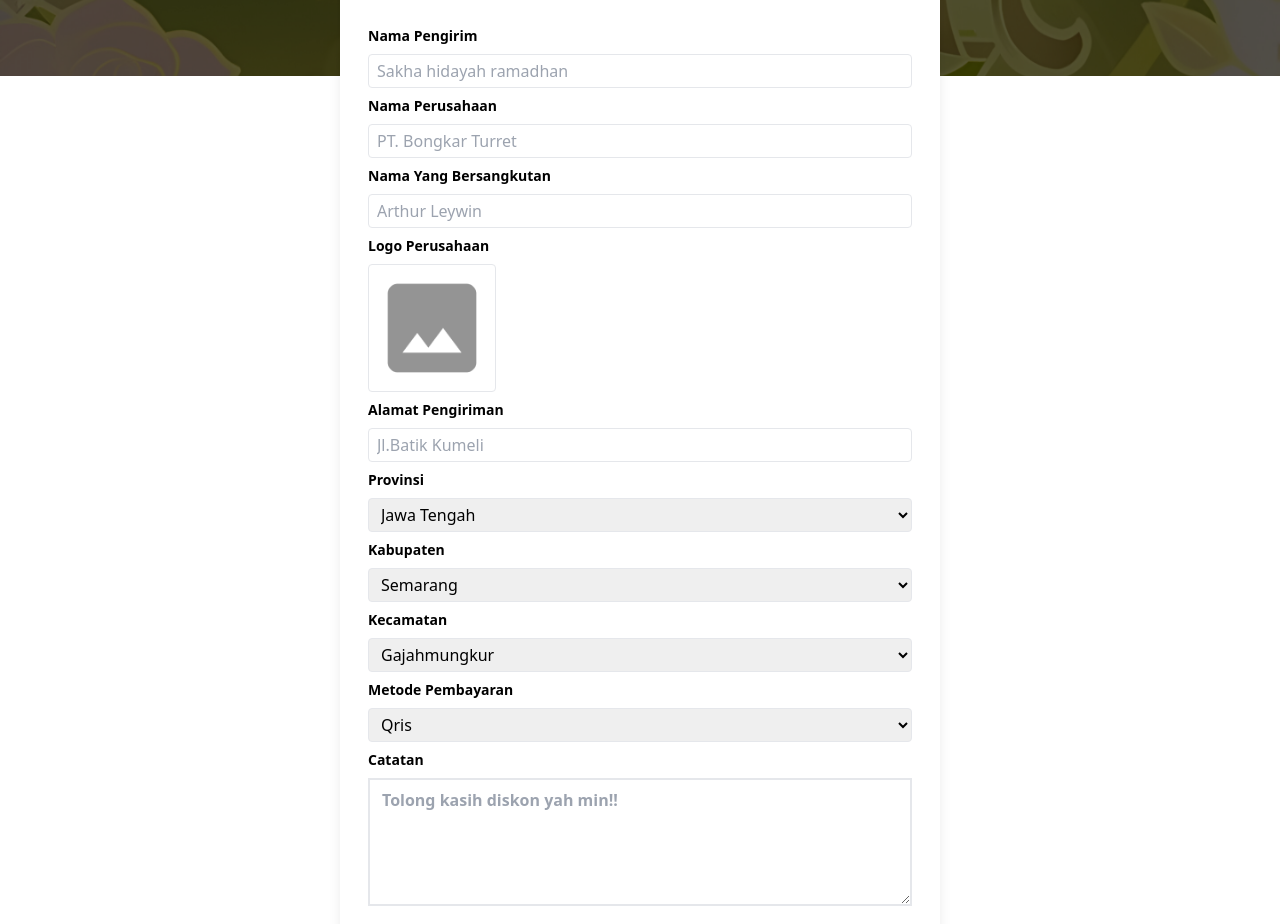
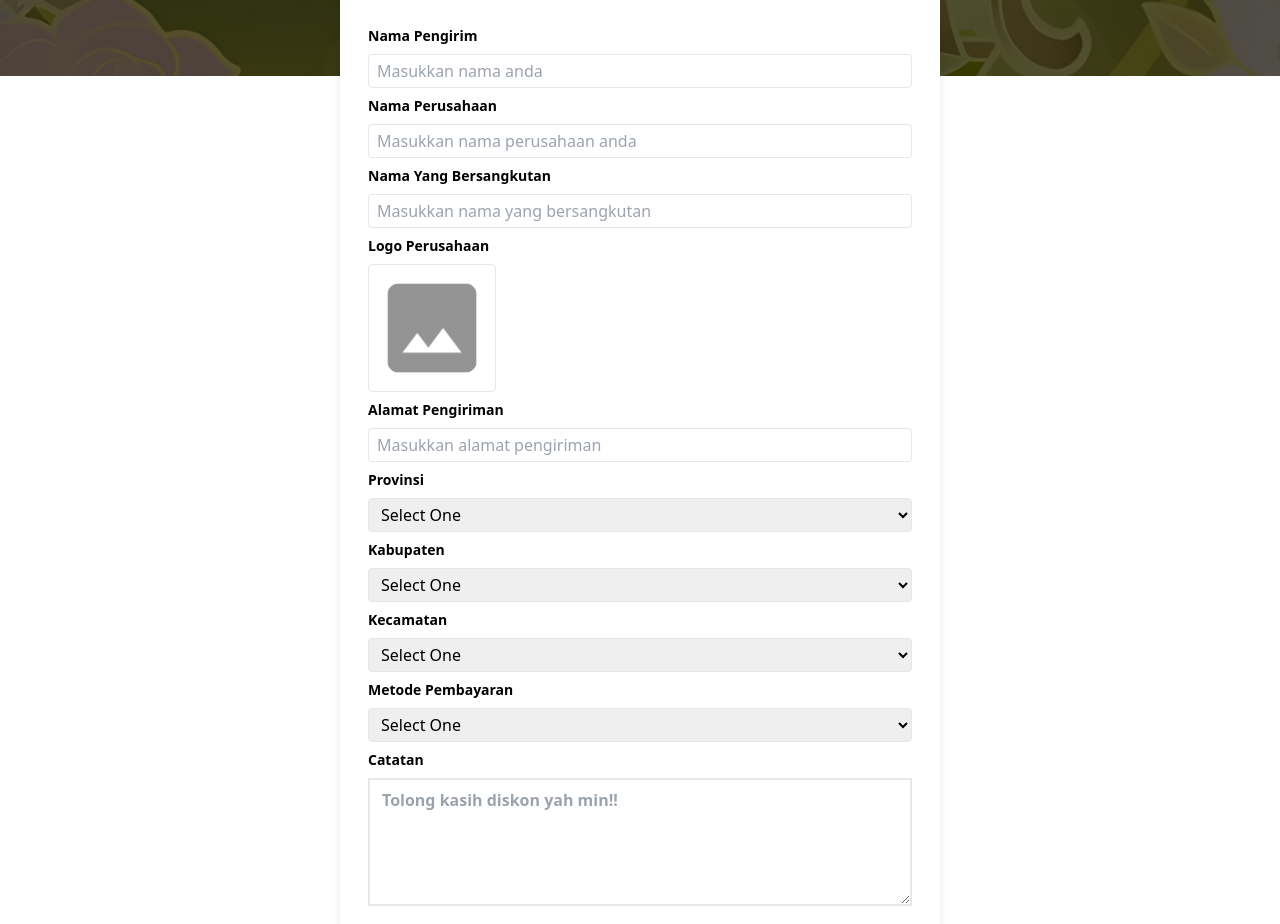
Before and after one commit to sakhahidayah/Atiek-florist-app, a React (Vite) app: page /formulir in a window 1280 px wide. Shown: the part 300-1224 px from the top of the page. Built offline with nearby package versions, Linux system fonts and the light colour scheme.

Commit message:
update placeholder

```diff
--- a/src/components/molecules/FormFormulir.jsx
+++ b/src/components/molecules/FormFormulir.jsx
@@ -8,27 +8,30 @@ const FormFormulir = () => {
         <label htmlFor="" className="font-semibold text-sm">
           Nama Pengirim
         </label>
-        <input className="px-2 py-1 w-full border rounded" type="text" placeholder="Sakha hidayah ramadhan" />
+        <input className="px-2 py-1 w-full border rounded" type="text" placeholder="Masukkan nama anda" />
         <label htmlFor="" className="font-semibold text-sm">
           Nama Perusahaan
         </label>
-        <input className="px-2 py-1 w-full border rounded" type="text" placeholder="PT. Bongkar Turret" />
+        <input className="px-2 py-1 w-full border rounded" type="text" placeholder="Masukkan nama perusahaan anda" />
         <label htmlFor="" className="font-semibold text-sm">
           Nama Yang Bersangkutan
         </label>
-        <input className="px-2 py-1 w-full border rounded" type="text" placeholder="Arthur Leywin" />
+        <input className="px-2 py-1 w-full border rounded" type="text" placeholder="Masukkan nama yang bersangkutan" />
         <label htmlFor="" className="font-semibold text-sm">
           Logo Perusahaan
         </label>
-        <input type="image" src={LogoNotFound} alt="" className="w-32 h-32 p-1 rounded border" />
+        <input type="image" src={LogoNotFound} alt="" className="w-32 h-32 p-1 rounded border" placeholder="Masukkan alamat pengiriman" />
         <label htmlFor="" className="font-semibold text-sm">
           Alamat Pengiriman
         </label>
-        <input className="px-2 py-1 w-full border rounded" type="text" placeholder="Jl.Batik Kumeli" />
+        <input className="px-2 py-1 w-full border rounded" type="text" placeholder="Masukkan alamat pengiriman" />
         <label htmlFor="" className="font-semibold text-sm">
           Provinsi
         </label>
         <select className="px-2 py-1 w-full border rounded" name="" id="">
+          <option value="" className="">
+            Select One
+          </option>
           <option value="">Jawa Tengah</option>
           <option value="">Jawa Barat</option>
           <option value="">Jawa Timur</option>
@@ -37,6 +40,8 @@ const FormFormulir = () => {
           Kabupaten
         </label>
         <select className="px-2 py-1 w-full border rounded" name="" id="">
+          <option value="">Select One</option>
+
           <option value="">Semarang</option>
           <option value="">Surabaya</option>
           <option value="">Bandung</option>
@@ -45,6 +50,8 @@ const FormFormulir = () => {
           Kecamatan
         </label>
         <select className="px-2 py-1 w-full border rounded" name="" id="">
+          <option value="">Select One</option>
+
           <option value="">Gajahmungkur</option>
           <option value="">Asemrowo</option>
           <option value="">Cibeunying</option>
@@ -53,6 +60,7 @@ const FormFormulir = () => {
           Metode Pembayaran
         </label>
         <select className="px-2 py-1 w-full border rounded" name="" id="">
+          <option value="">Select One</option>
           <option value="">Qris</option>
           <option value="">COD</option>
           <option value="">Transfer</option>
```
